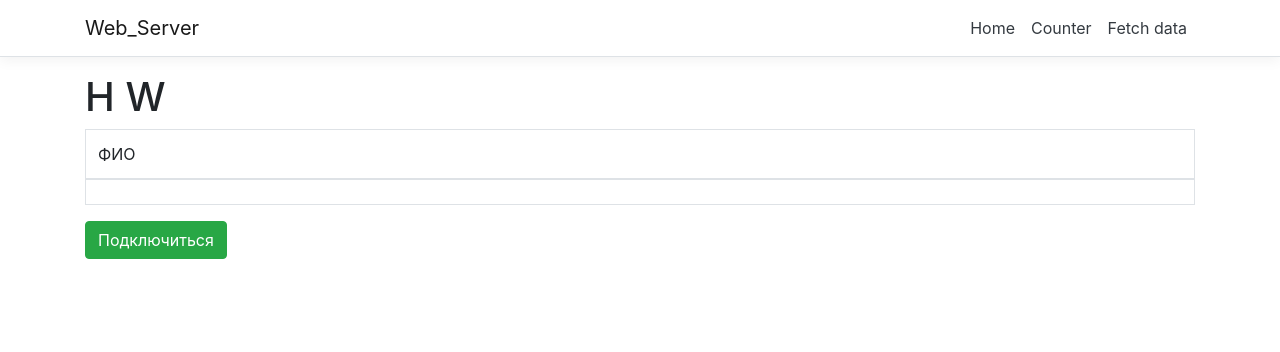
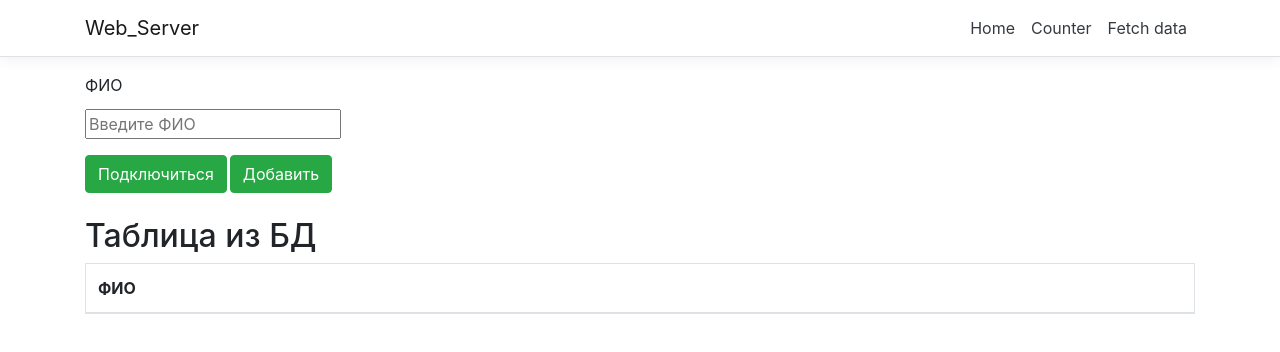
Before and after one commit to alexmelk/webServerSite, a React (Create React App) app in the folder web-Server/ClientApp/: page / in a window 1280 px wide. Shown: the top 352 px of the page. Built offline with nearby package versions, Linux system fonts and the light colour scheme.

Commit message:
Проект

```diff
--- a/web-Server/ClientApp/src/components/Home.js
+++ b/web-Server/ClientApp/src/components/Home.js
@@ -9,19 +9,17 @@ export class Home extends Component {
 
     static tableComp(table) {
         return (<div>
-            <h1>H W</h1>
+            <h2>Таблица из БД</h2>
             <table className="table table-bordered">
                 <thead>
                     <tr>
-                        <td>ФИО</td>
+                        <th>ФИО</th>
                     </tr>
                 </thead>
                 <tbody>
-                    {table.map(row =>
-                        <tr>
-                            <td>{row}</td>
-                        </tr>
-                    )}
+                    {
+                        table[0].map((element) => (<tr><td>{element}</td></tr>))
+                    }
                 </tbody>
             </table>
         </div>);
@@ -39,8 +37,17 @@ Connect = () => {
   render () {
     return (
         <div>
+            <form>
+                <div className="form-group">
+                    <label> ФИО</label>
+                    <input className="form-text text-muted" placeholder="Введите ФИО" />
+                </div>
+                <button className="btn btn-success" style={{ marginRight: 3 + 'px' }} onClick={this.Connect}>Подключиться</button>
+                    <button className="btn btn-success">Добавить</button>
+            </form>
+            <br/>
+
             {Home.tableComp([this.state.table])}
-            <button className="btn btn-success" onClick={this.Connect}>Подключиться</button>
         </div>
     );
     }
```
